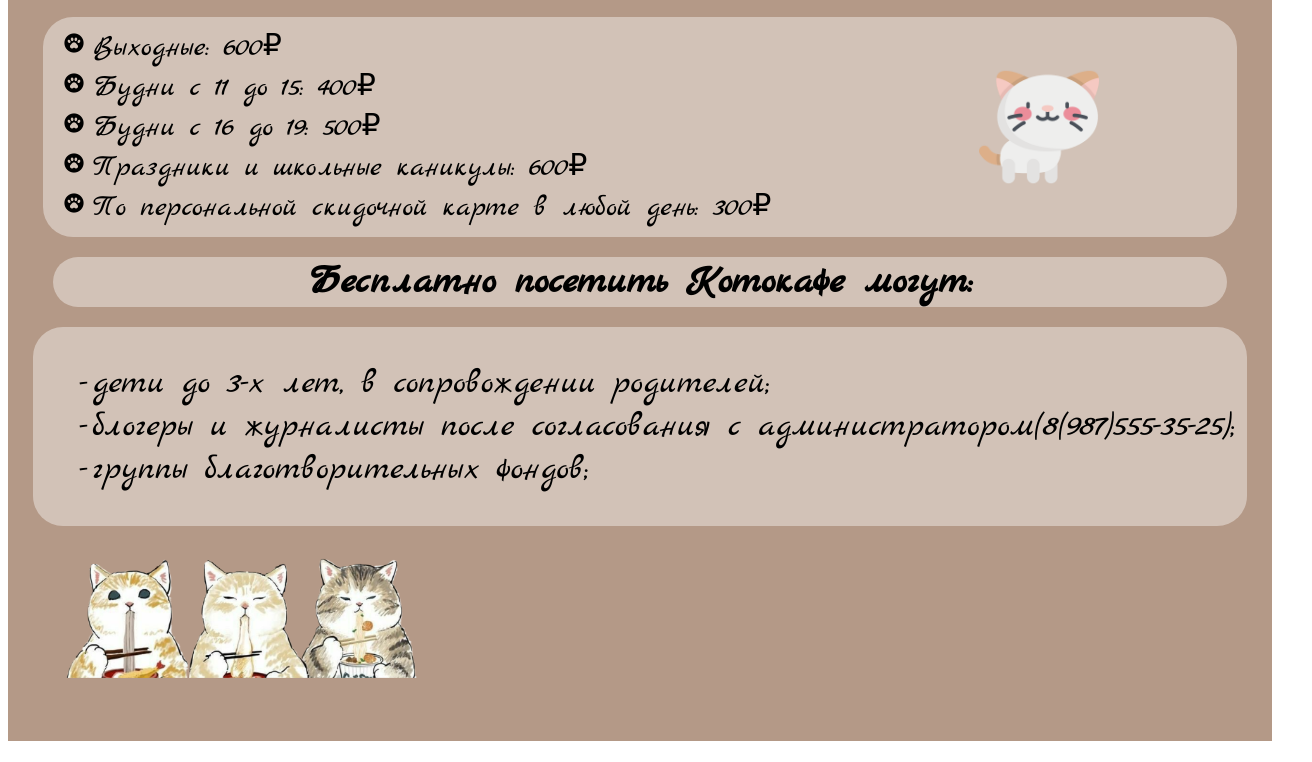
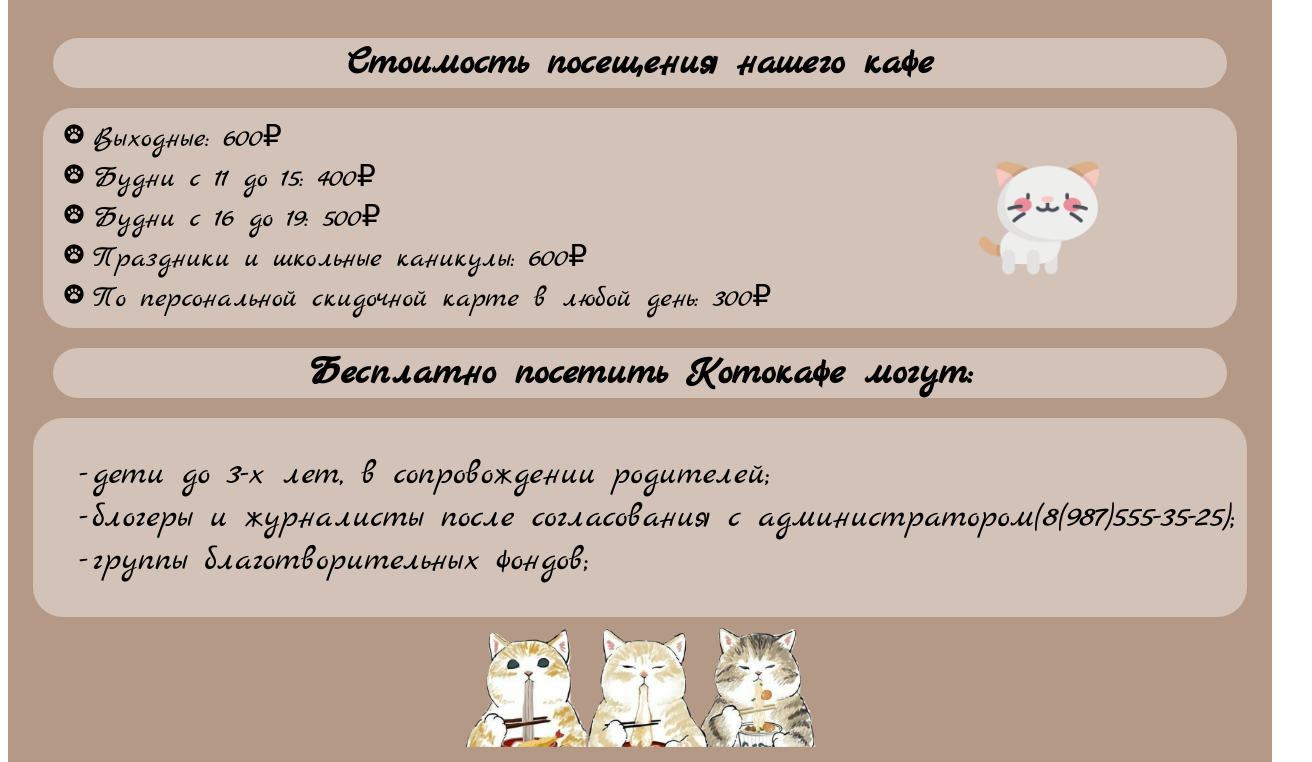
Before and after one commit to Christina902/CatCafe, a plain HTML site: page index.html in a window 1280 px wide. Shown: the part 2038-2800 px from the top of the page, 1312 px wide, since content can reach past the window. Drawn offline with Linux system fonts and the light colour scheme.

Commit message:
Update main.css

```diff
--- a/css/main.css
+++ b/css/main.css
@@ -27,7 +27,7 @@ body, button {
   margin-right: 15px;
 }
 
-.block1{
+header{
   background-image: url("../image/block1.png");
   padding: 20px;
   width: 100%;
@@ -188,15 +188,16 @@ h3{
   left: -5px;
 }
 
-.koti{
+.catss3{
   display: flex;
+  flex-direction: row;
   justify-content: center;
 }
 
 .cats3{
   height: 15vh;
   width: 44vh;
-  margin: 4vh;
+  margin: 10px;
 }
 
 .block4{
```
